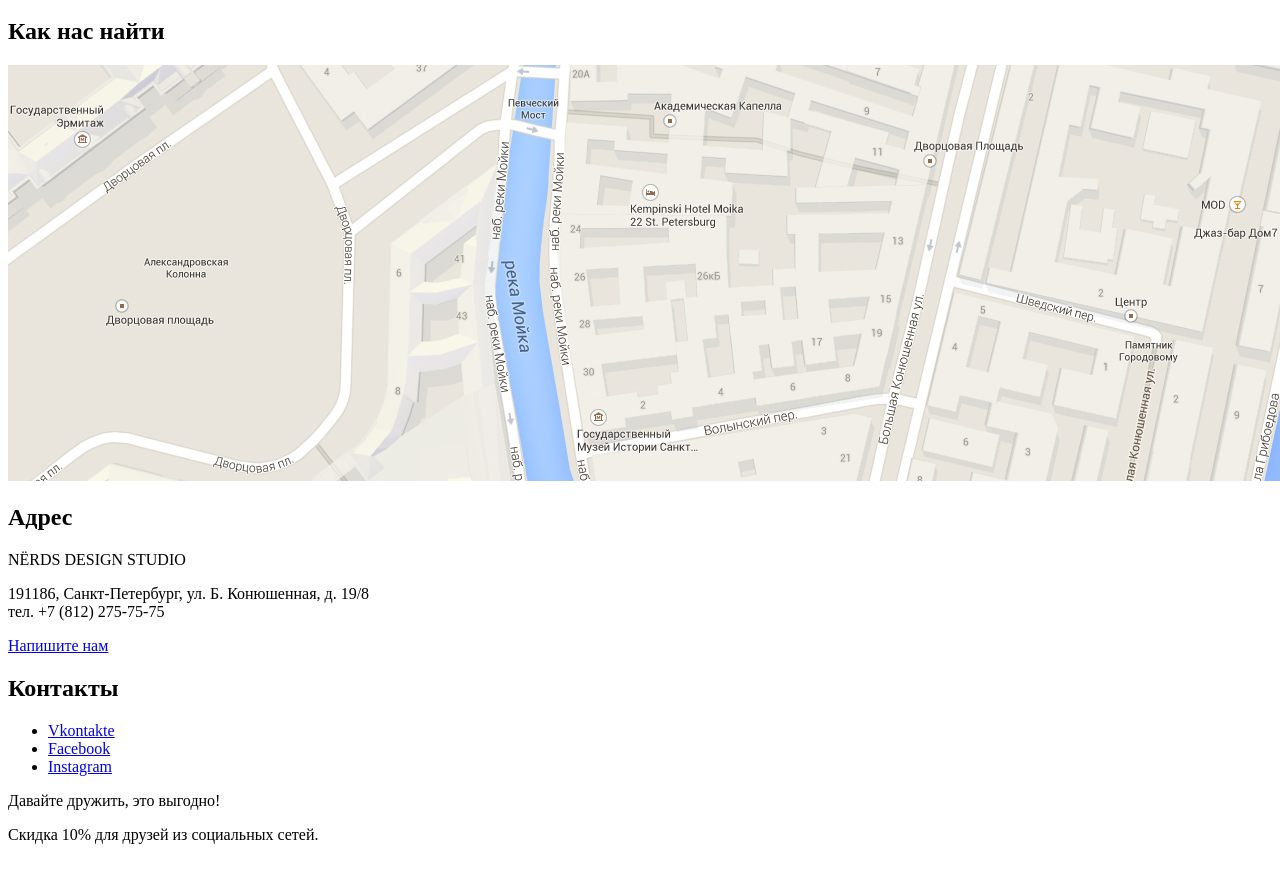
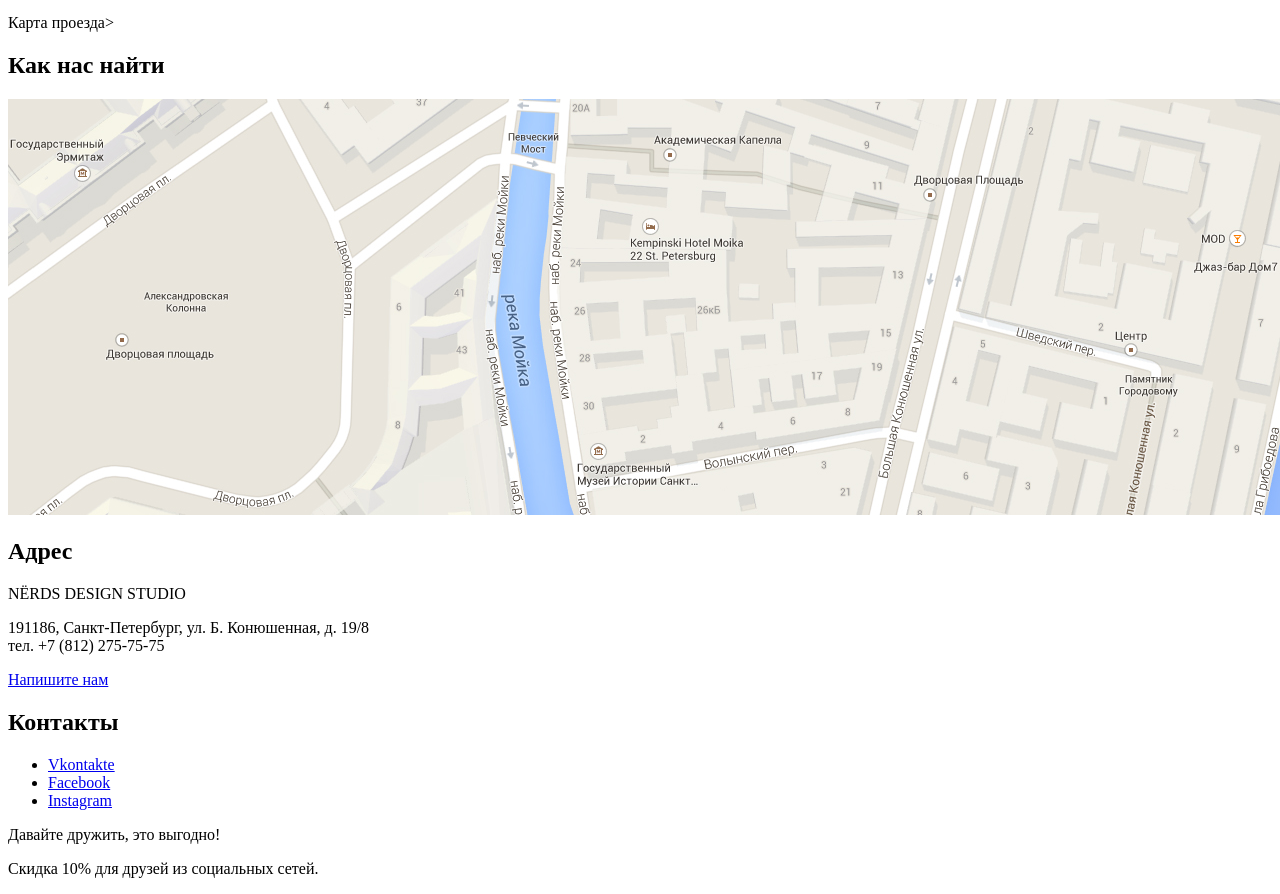
Before and after one commit to mandarin4977/1664153-nerds-30, a plain HTML site: page index.html in a window 1280 px wide. Shown: the part 2258-3152 px from the top of the page. Before the commit the page ends 3118 px from the top, so only its background shows below. Drawn offline with Linux system fonts and the light colour scheme.

Commit message:
Карта главная и каталог

```diff
--- a/index.html
+++ b/index.html
@@ -109,11 +109,12 @@
             <li><a href="#"><img src="img/logo-4.svg" width="173" height="84" alt="Магазин аксессуаров Mishka"></a></li>
           </ul>
         </section>
-      </main>
-      <footer>
         <section>
+          <div id="map">Карта проезда>
             <h2>Как нас найти</h2>
-          <img src="img/map.png" width="1440" height="416" alt="Карта проезда">
+            <img src="img/map.png"
+            width="1440" height="416" alt="Карта проезда">
+            </div>
           </section>
           <section>
             <h2>Адрес</h2>
@@ -122,6 +123,8 @@
             <a href="tel:+78122757575"></a>тел. +7 (812) 275-75-75</p>
             <a href="blank.html">Напишите нам</a>
           </section>
+      </main>
+      <footer>
         <section>
           <h2>Контакты</h2>
           <ul>
```
Also changed, not shown: catalog.html (+4 -2 lines). Lines whose indentation alone changed are shown as unchanged.
